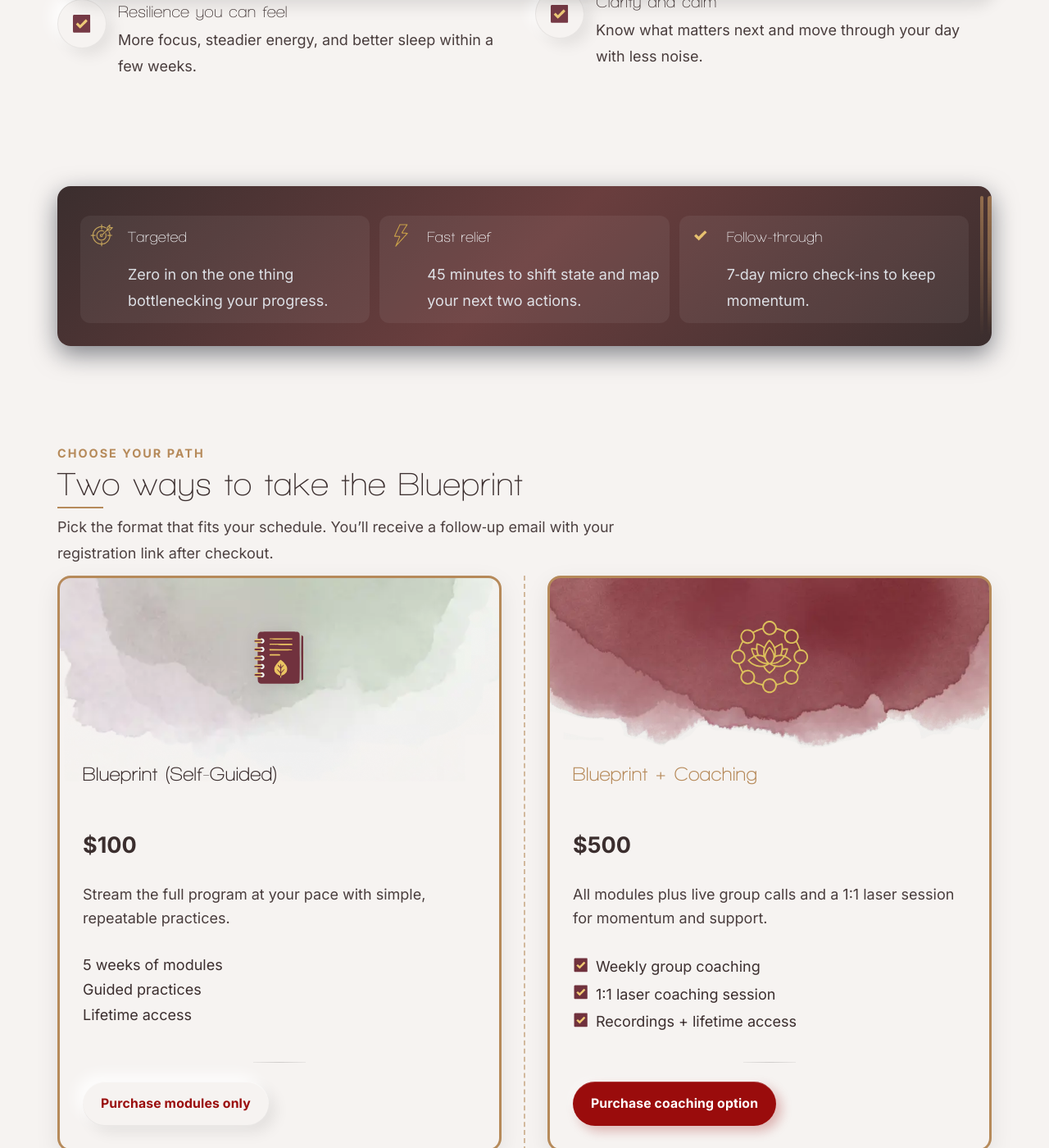
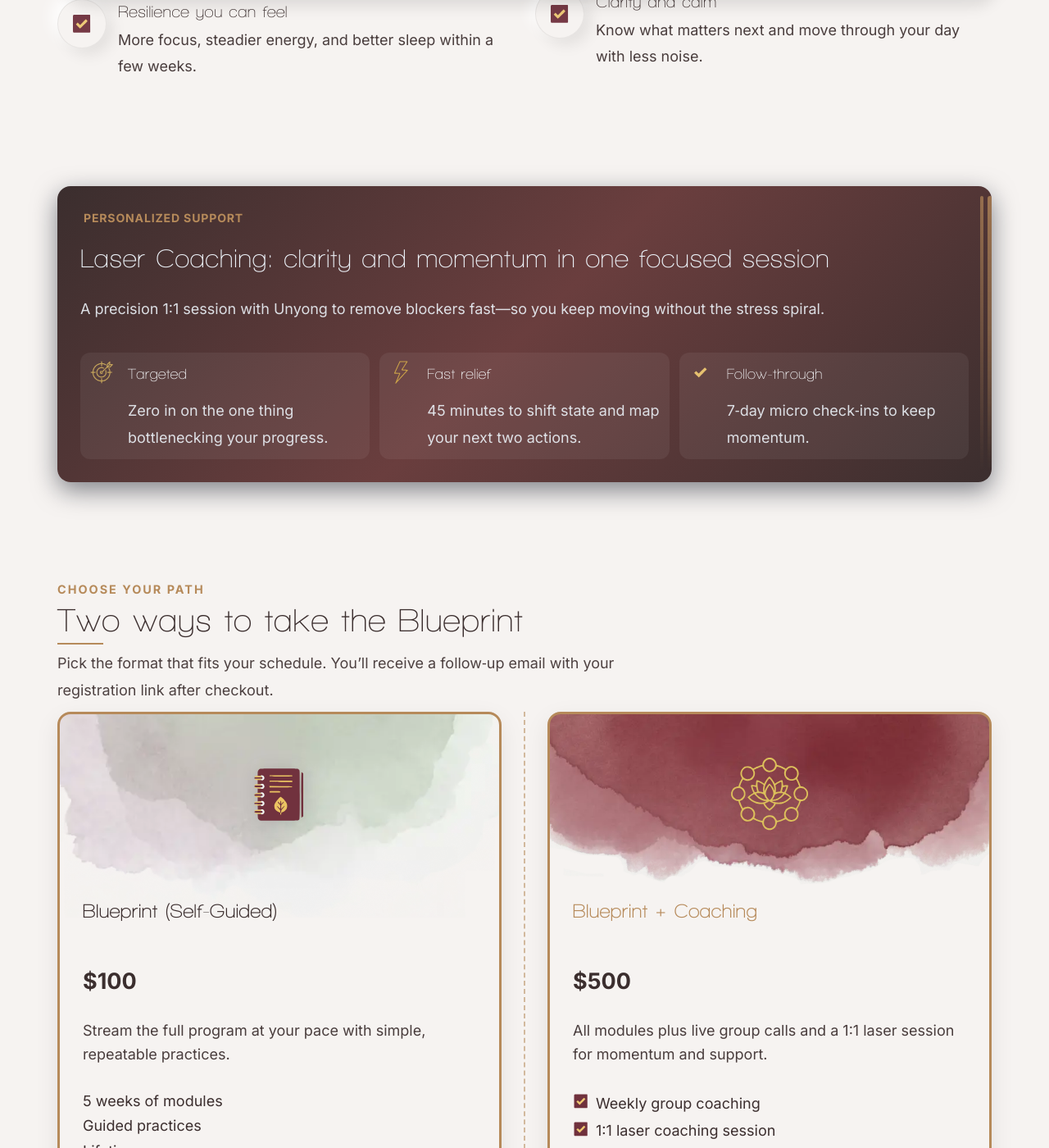
Before and after one commit to chriswakeley/test-blog, a Jekyll site: the page built from course.md, in a window 1280 px wide and 1400 px high, scrolled down 1402 px. Shown: the whole window at 82% size. Built offline with Jekyll 4.4.1, drawn with Linux system fonts in a browser that asks for light colours.

Commit message:
Enhance Laser Coaching Spotlight with additional content and improved layout for clarity

```diff
--- a/assets/css/main.css
+++ b/assets/css/main.css
@@ -606,5 +606,5 @@ main{flex:1}
 
 /* Simple variant: just the three pillars */
 .laser-spotlight.is-simple .laser-card{ grid-template-columns: 1fr }
-.laser-spotlight.is-simple .laser-copy{ gap: 0 }
-.laser-spotlight.is-simple .pillars{ margin-top:0 }
+.laser-spotlight.is-simple .laser-copy{ gap: 10px }
+.laser-spotlight.is-simple .pillars{ margin-top:8px }
--- a/course.md
+++ b/course.md
@@ -123,8 +123,11 @@ permalink: /course/
 <div class="container section laser-spotlight is-dark is-simple" id="laser-coaching">
   <div class="laser-card edge">
     <div class="laser-edge" aria-hidden="true"></div>
-    <!-- Simplified: keep just the three value pillars -->
+    <!-- Simplified: keep just the three value pillars, with title and subheader above -->
     <div class="laser-copy">
+      <span class="overline-label">Personalized support</span>
+      <h2>Laser Coaching: clarity and momentum in one focused session</h2>
+      <p>A precision 1:1 session with Unyong to remove blockers fast—so you keep moving without the stress spiral.</p>
 
       <ul class="feature-list pillars">
         <li class="feature">
```
